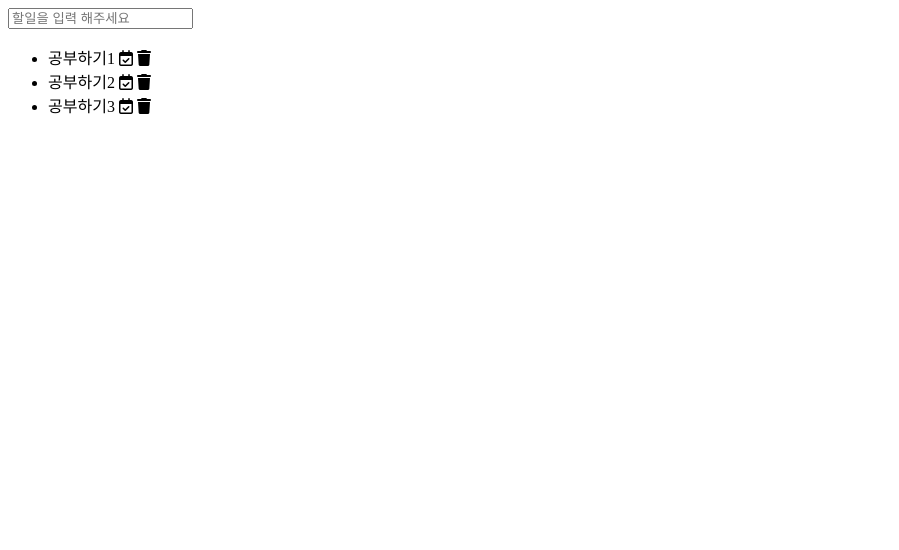
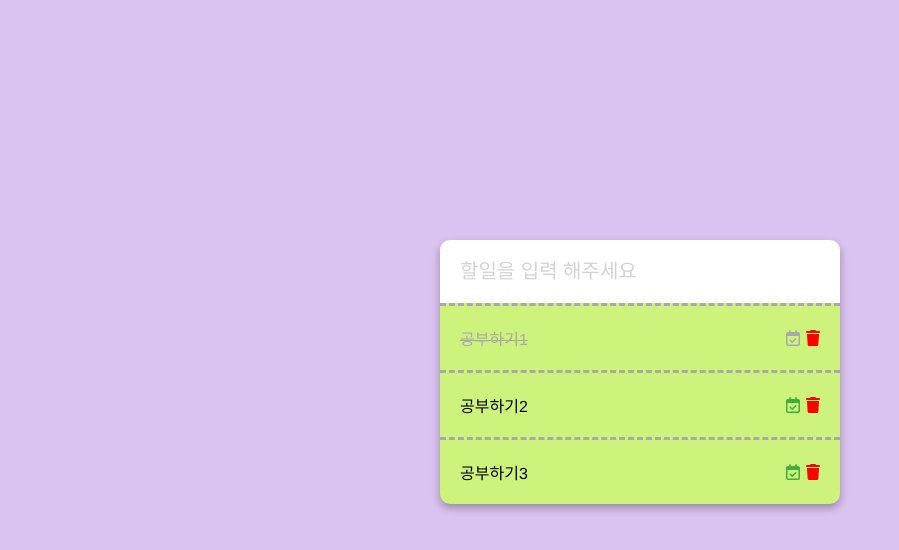
Before and after one commit to dongdongdongk/15VanillaJavaScriptProjects_JavaScript, a plain HTML site: page to-do-list/index.html in a window 1280 px wide. Shown: the whole page, without its empty margins (0-899 px from the left). Drawn offline with Linux system fonts and the light colour scheme.

Commit message:
to-do-list

```diff
--- a/to-do-list/index.html
+++ b/to-do-list/index.html
@@ -5,6 +5,7 @@
     <meta name="viewport" content="width=device-width, initial-scale=1.0">
     <title>To Do List</title>
     <link rel="stylesheet" href="https://cdnjs.cloudflare.com/ajax/libs/font-awesome/6.4.2/css/all.min.css" integrity="sha512-z3gLpd7yknf1YoNbCzqRKc4qyor8gaKU1qmn+CShxbuBusANI9QpRohGBreCFkKxLhei6S9CQXFEbbKuqLg0DA==" crossorigin="anonymous" referrerpolicy="no-referrer" />
+    <link rel="stylesheet" href="style.css">
 </head>
 <body>
     <form class="form">
--- a/to-do-list/style.css
+++ b/to-do-list/style.css
@@ -0,0 +1,71 @@
+body {
+    margin: 0;
+    display: flex;
+    justify-content: center;
+    background-color: rgb(218, 195, 241);
+}
+
+.form{
+    position: absolute;
+    top: 30%;
+    box-shadow: 0 4px 8px rgba(0,0,0,.3);
+    width: 400px;
+    background-color: rgb(205, 243, 125);
+    border-radius: 10px;
+}
+
+.input{
+    width: 100%;
+    box-sizing: border-box;
+    padding: 20px;
+    border-radius: 10px 10px 0 0;
+    border: none;
+    font-size: 20px;
+    font-family:'Franklin Gothic Medium', 'Arial Narrow', Arial, sans-serif;
+}
+
+.input::placeholder{
+    color: lightgray;
+}
+
+.list{
+    padding: 0;
+    margin: 0;
+}
+
+.list li{
+    list-style-type: none;
+    padding: 20px;
+    font-family: 'Franklin Gothic Medium', 'Arial Narrow', Arial, sans-serif;
+    border-top: dashed;
+    border-color: darkgray ;
+    position: relative;
+}
+
+.list li .fa-trash {
+    color: red;
+    position: absolute;
+    right: 20px;
+    top: 50%;
+    transform: translateY(-50%);
+    cursor: pointer;
+}
+
+.list li .fa-calendar-check {
+    color: rgb(61, 176, 59);
+    position: absolute;
+    right: 40px;
+    top: 50%;
+    transform: translateY(-50%);
+    cursor: pointer;
+}
+
+.list li.checked {
+    color: darkgray;
+    text-decoration: line-through;
+}
+
+
+.list li.checked .fa-calendar-check {
+   color: darkgray;
+}
```
